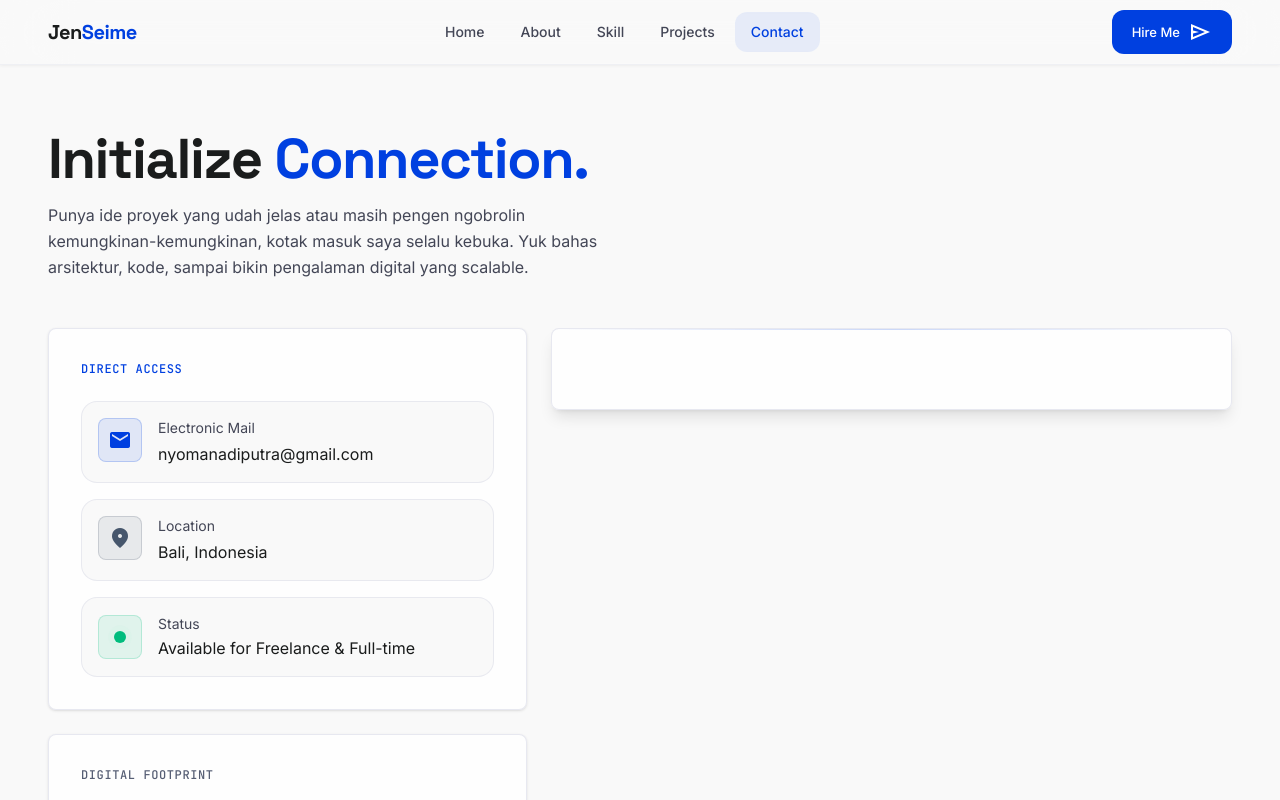
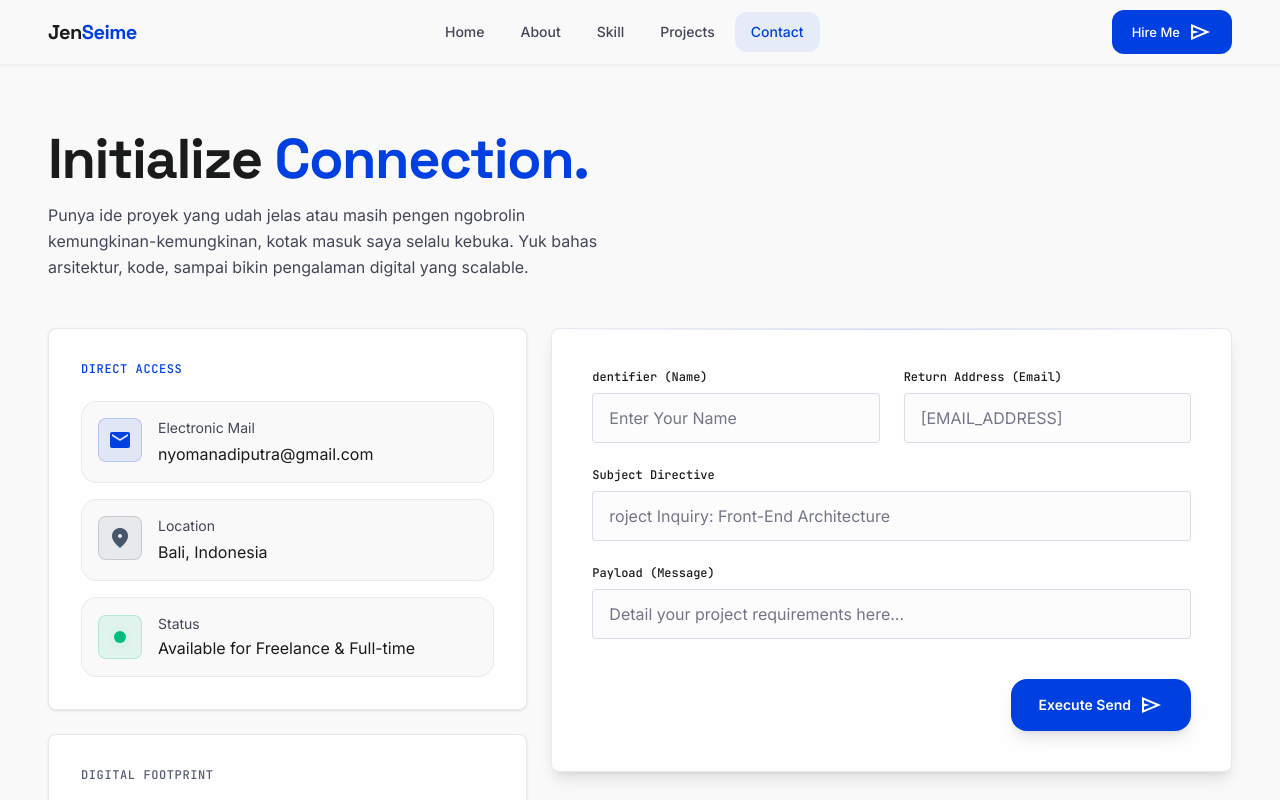
Before and after one commit to Jen-Seime/my-fortofolio, a React (Vite) app: page /Contact in a window 1280 px wide. Shown: the top 800 px of the page. Built offline with nearby package versions, Linux system fonts and the light colour scheme.

Commit message:
menambahkan componen input

```diff
--- a/src/components/atoms/Input.tsx
+++ b/src/components/atoms/Input.tsx
@@ -1,5 +1,46 @@
-const Input = () => (
-    <div className=""></div>
+import type React from "react"
+
+interface InputProps extends React.InputHTMLAttributes<HTMLInputElement> {
+    name: string
+    title?: string
+    type?: string
+    placeholder?: string
+    error?: string
+}
+
+const Input = ({
+    name,
+    title,
+    type = "text",
+    placeholder,
+    error,
+    className = "",
+    ...props
+}: InputProps) => (
+
+    <div className="space-y-2">
+        {title && (
+            <label
+                htmlFor={name}
+                className="font-label-mono text-label-mono text-on-surface block"
+            >
+                {title}
+            </label>
+        )}
+        <input
+            id={name}
+            name={name}
+            type={type}
+            placeholder={placeholder}
+            className={`w-full bg-surface/50 border border-outline-variant/60 rounded-lg px-4 py-3 font-body-md text-body-md text-on-surface placeholder:text-outline focus:outline-none focus:border-primary focus:ring-1 focus:ring-primary transition-all ${className}`}
+            {...props}
+        />
+        {error && (
+            <span className="text-red-500 font-label-mono text-sm block">
+                {error}
+            </span>
+        )}
+    </div>
 )
 
 export default Input
--- a/src/components/molecules/ContactForm.tsx
+++ b/src/components/molecules/ContactForm.tsx
@@ -1,3 +1,6 @@
+import Button from "../atoms/Button"
+import Input from "../atoms/Input"
+
 const ContactForm = () => (
     <div className="bg-surface-container-lowest/80 backdrop-blur-[16px] border border-outline-variant/40 rounded-xl p-8 md:p-10 shadow-lg relative">
 
@@ -6,8 +9,26 @@ const ContactForm = () => (
 
             {/* form input */}
             <div className="grid grid-cols-1 md:grid-cols-2 gap-6">
+                {/* name Input */}
+                <Input title="dentifier (Name)" name="" type="text" placeholder="Enter Your Name"/>
+                {/* email input */}
+                <Input title="Return Address (Email)" name="" type="text" placeholder="[EMAIL_ADDRESS]"/>
+            </div>
 
+            {/* subject input */}
+            <Input title="Subject Directive" name="" type="text" placeholder="roject Inquiry: Front-End Architecture"/>
+
+            {/* message input */}
+            <Input title="Payload (Message)" name="" type="text" placeholder="Detail your project requirements here..."/>
+
+            {/* Submit Action */}
+
+            <div className=" pt-4 flex justify-end">
+                <Button icon="send" ukuran="sedang" variant="primary" positionIcon="left" posisi="kiri">
+                    Execute Send
+                </Button>
             </div>
+
         </form>
     </div>
 )
```
